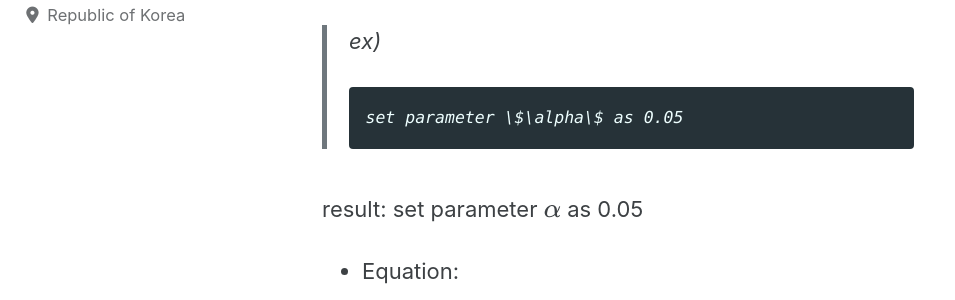
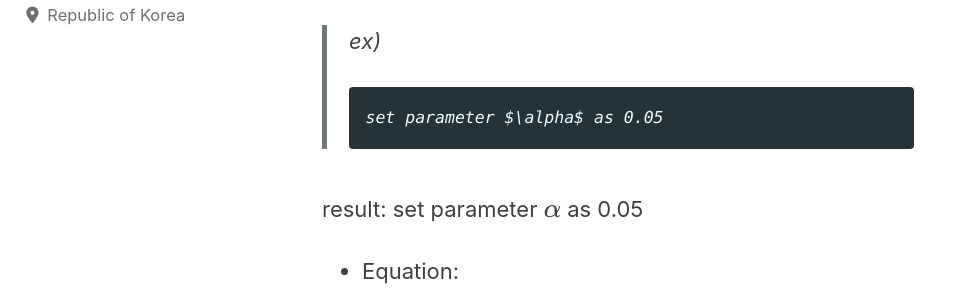
Before and after one commit to THstar/thstar.github.io, a Jekyll site: the page built from _posts/2020-04-29-Use Latex Syntax.md, in a window 1280 px wide and 900 px high, scrolled down 1122 px. Shown: the part 152-452 px from the top of the window, without its empty margins (0-955 px from the left). Built offline with Jekyll 4.4.1, drawn with Linux system fonts in a browser that asks for light colours; cached includes are drawn as plain includes; nearby versions of some CDN libraries; formulas are drawn with MathJax 3.

Commit message:
Update 2020-04-29-Use Latex Syntax.md

````diff
--- a/_posts/2020-04-29-Use Latex Syntax.md
+++ b/_posts/2020-04-29-Use Latex Syntax.md
@@ -39,7 +39,7 @@ tags:
 
 > ex)
 > ```
-> set parameter \$\alpha\$ as 0.05
+> set parameter $\alpha$ as 0.05
 > ```
 
 result:  set parameter $\alpha$ as 0.05
````
